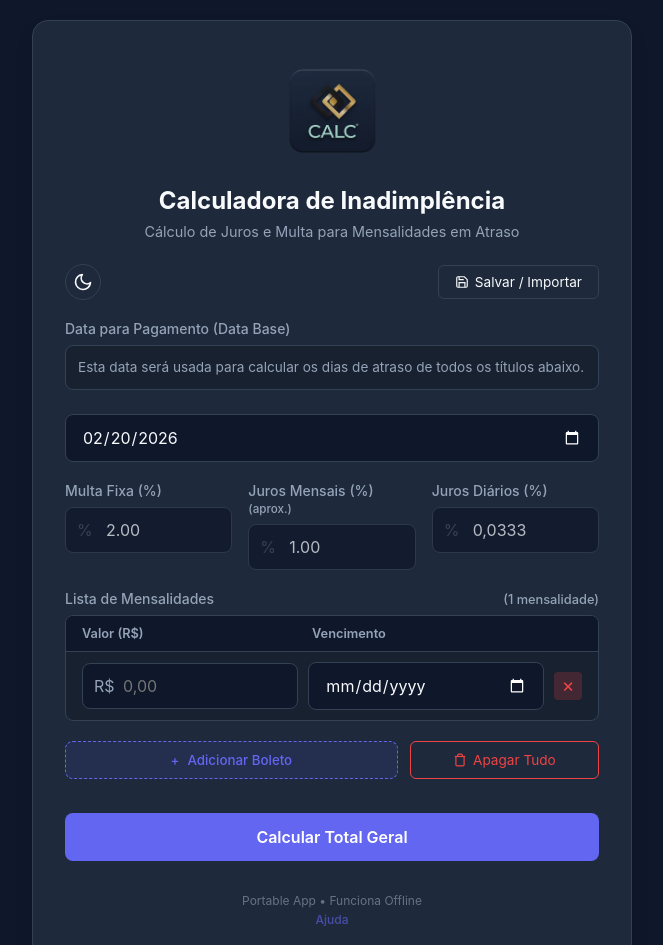
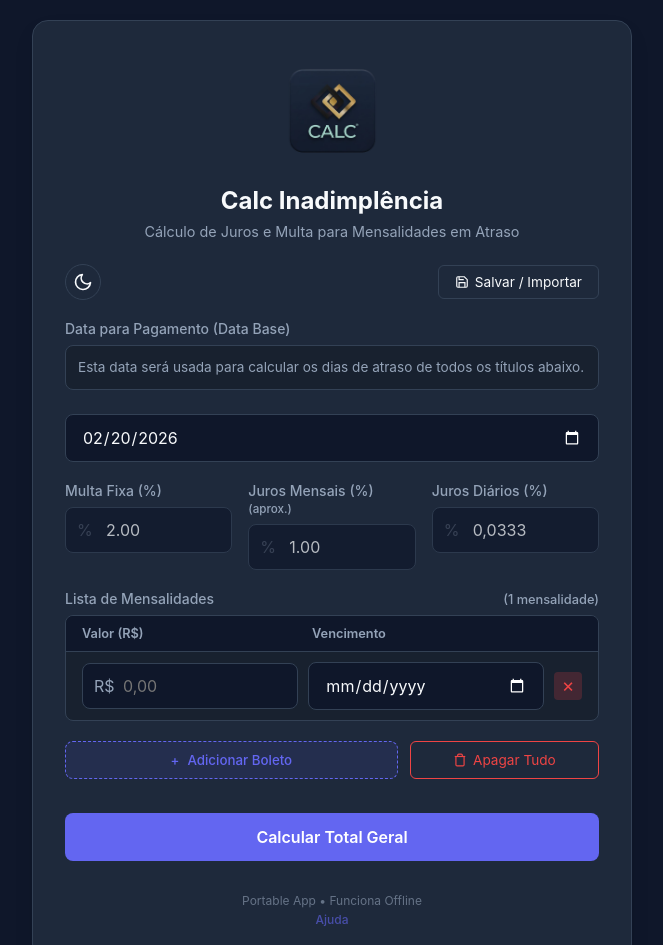
Before and after one commit to CalculatorCalc/calculatorcalc.github.io, a plain HTML site: page index.html in a window 1280 px wide. Shown: the top 945 px of the page, without its empty margins (308-971 px from the left). Drawn offline with Linux system fonts and the light colour scheme.

Commit message:
Update index.html

```diff
--- a/index.html
+++ b/index.html
@@ -632,7 +632,7 @@
             <!-- Logo will be inverted via CSS filter in light mode -->
             <img src="./logo.png" alt="Logo Calculadora" class="logo-img">
         </div>
-        <h1>Calculadora de Inadimplência</h1>
+        <h1>Calc Inadimplência</h1>
         <p class="subtitle">Cálculo de Juros e Multa para Mensalidades em Atraso</p>
 
         <!-- Main Content (Calculator) -->
```
